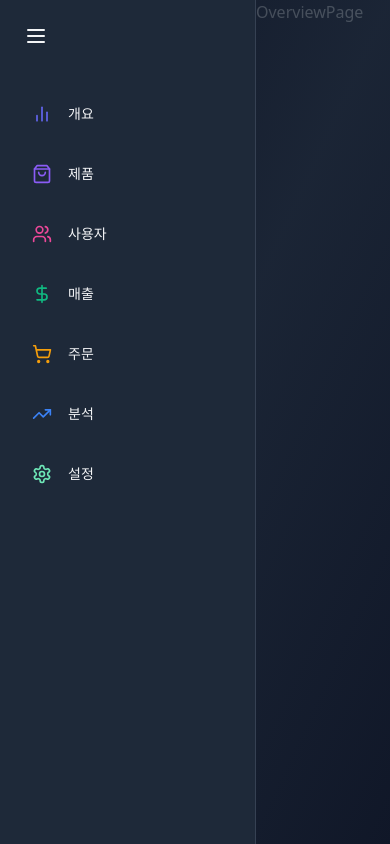
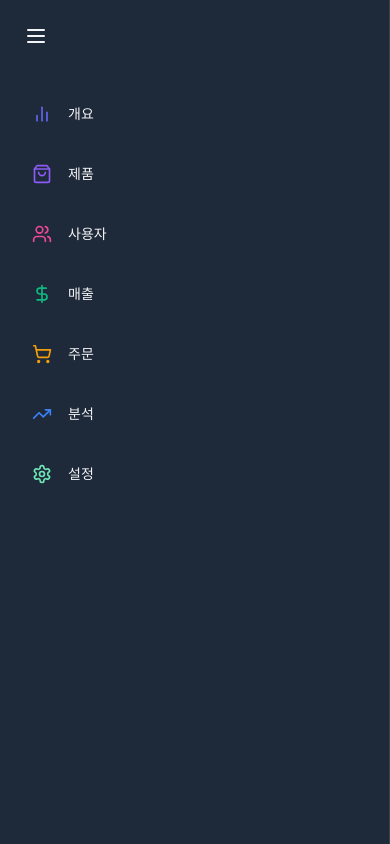
Before and after one commit to GangHyun95/admin-dashboard, a React (Vite) app: page / in a window 390 px wide. Built offline with nearby package versions, Linux system fonts and the light colour scheme; the HTML template or start-up script is replaced by a standard one.

Commit message:
모바일 환경에서 사이드바 동작 수정 및 라우트 구조 개선

```diff
--- a/src/App.tsx
+++ b/src/App.tsx
@@ -1,23 +1,16 @@
 import { Route, Routes } from 'react-router-dom';
 import OverviewPage from './pages/OverviewPage';
 import ProductsPage from './pages/ProductsPage';
-import Sidebar from './components/common/Sidebar';
+import Layout from './layout/Layout';
 
 function App() {
     return (
-        <div className='flex h-screen bg-gray-900 text-gray-100 overflow-hidden'>
-
-            <div className='fixed inset-0 z-0'>
-                <div className='absolute inset-0 bg-gradient-to-br from-gray-900 via-gray-800 to-gray-900 opacity-80' />
-                <div className='absolute inset-0 backdrop:blur-sm' />
-            </div>
-
-            <Sidebar />
-            <Routes>
-                <Route path='/' element={<OverviewPage />} />
-                <Route path='/products' element={<ProductsPage />} />
-            </Routes>
-        </div>
+        <Routes>
+            <Route path='/' element={<Layout />}>
+                <Route index element={<OverviewPage />} />
+                <Route path='products' element={<ProductsPage />} />
+            </Route>
+        </Routes>
     );
 }
 
--- /dev/null
+++ b/src/components/common/Header.tsx
@@ -0,0 +1,11 @@
+export default function Header({ title }: { title: string }) {
+    return (
+        <header className='bg-gray-800/50 backdrop-blur-md shadow-lg border-b border-gray-700'>
+            <div className='max-w-7xl mx-auto py-4 px-4 sm:px-6 lg:px-8'>
+                <h1 className='text-2xl font-semibold text-gray-100'>
+                    {title}
+                </h1>
+            </div>
+        </header>
+    );
+}
--- a/src/components/common/Sidebar.tsx
+++ b/src/components/common/Sidebar.tsx
@@ -24,12 +24,20 @@ const SIDEBAR_ITEMS = [
 
 export default function Sidebar() {
     const [isSidebarOpen, setSidebarOpen] = useState(true);
+
+    const isMobile = window.innerWidth <= 768;
     return (
         <motion.div
-            className={`relative z-10 transition-all duration-300 ease-in-out flex-shrink-0 ${
+            className={`${
+                isMobile
+                    ? 'fixed inset-0 z-40'
+                    : 'relative z-10 flex-shrink-0'
+            } transition-all duration-300 ease-in-out ${
                 isSidebarOpen ? 'w-64' : 'w-20'
             }`}
-            animate={{ width: isSidebarOpen ? 256 : 80 }}
+            animate={{
+                width: isSidebarOpen ? (isMobile ? '100%' : 256) : 80,
+            }}
             // transition={{ duration: 0.3, ease: 'easeInOut' }}
         >
             <div className='h-full bg-gray-800 bg-opacity-50 backdrop-blur-md p-4 flex flex-col border-r border-gray-700'>
@@ -47,7 +55,10 @@ export default function Sidebar() {
                             <motion.div className='flex items-center p-4 text-sm font-medium rounded-lg hover:bg-gray-700 transition-colors mb-2'>
                                 <item.icon
                                     size={20}
-                                    style={{ color: item.color, minWidth: 20 }}
+                                    style={{
+                                        color: item.color,
+                                        minWidth: 20,
+                                    }}
                                 />
                                 <AnimatePresence>
                                     {isSidebarOpen && (
@@ -58,7 +69,11 @@ export default function Sidebar() {
                                                 opacity: 1,
                                                 width: 'auto',
                                             }}
-                                            exit={{ opacity: 0, width: 0 }}
+                                            exit={
+                                                isMobile
+                                                    ? undefined
+                                                    : { opacity: 0, width: 0 }
+                                            }
                                             transition={{
                                                 duration: 0.2,
                                                 delay: 0.3,
--- /dev/null
+++ b/src/layout/Layout.tsx
@@ -0,0 +1,35 @@
+import { Outlet, useLocation } from 'react-router-dom';
+import Sidebar from '../components/common/Sidebar';
+import Header from '../components/common/Header';
+
+export default function Layout() {
+    const location = useLocation();
+
+    const getTitle = () => {
+        switch (location.pathname) {
+            case '/':
+                return 'Overview';
+            case '/products':
+                return 'Products';
+            default:
+                return '';
+        }
+    };
+    return (
+        <div className='flex h-screen bg-gray-900 text-gray-100 overflow-hidden'>
+            <div className='fixed inset-0 z-0'>
+                <div className='absolute inset-0 bg-gradient-to-br from-gray-900 via-gray-800 to-gray-900 opacity-80' />
+                <div className='absolute inset-0 backdrop:blur-sm' />
+            </div>
+
+            <Sidebar />
+
+            <div className='flex-1 overflow-auto relative z-10'>
+                <Header title={getTitle()} />
+                <main className='max-w-7xl mx-auto py-6 px-4 lg:px-8'>
+                    <Outlet />
+                </main>
+            </div>
+        </div>
+    );
+}
```
